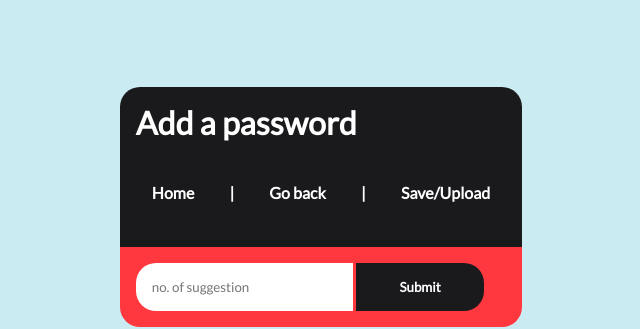
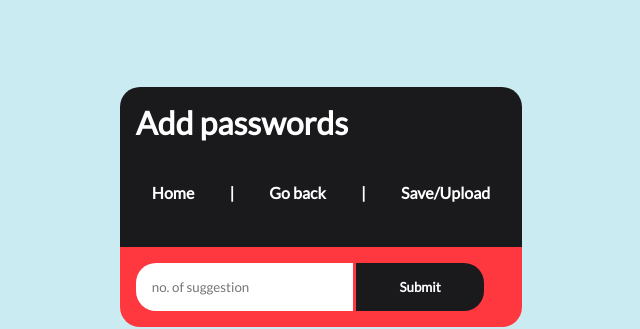
Before and after one commit to OCTRACORE/Password-Suite, a Flask app: page /generate/add-passwd-input in a window 1280 px wide. Shown: the part 193-522 px from the top of the page, without its empty margins (319-959 px from the left). Run offline with Flask 2, Linux system fonts and the light colour scheme.

Commit message:
final edit

```diff
--- a/template/add.html
+++ b/template/add.html
@@ -1,6 +1,6 @@
 {% extends 'str_main.html' %}
 {% block content %}
-<h1>Add a password</h1>
+<h1>Add passwords</h1>
 <div id  = "nav-bar">
   <a href = "{{url_for('data_input')}}">Home</a>
   <span>|</span>
```
